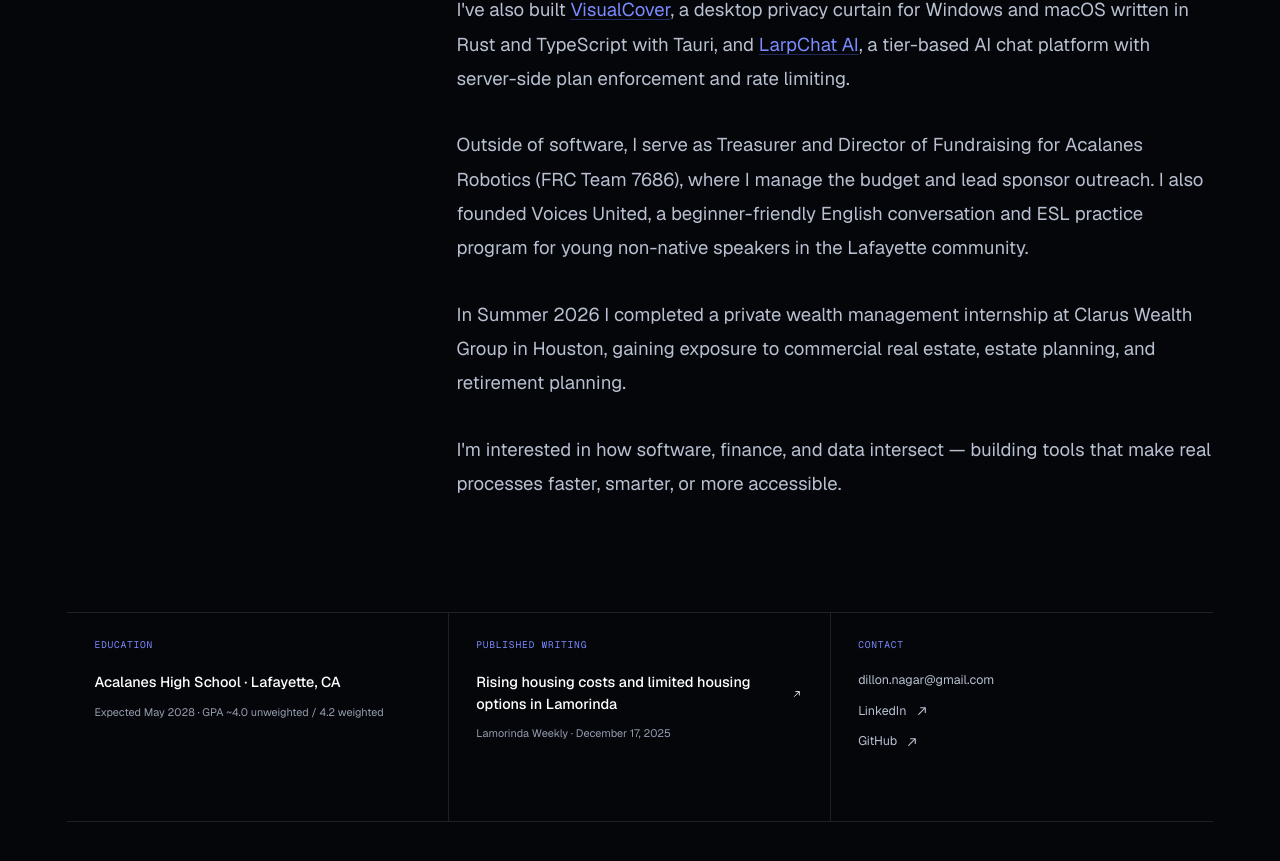
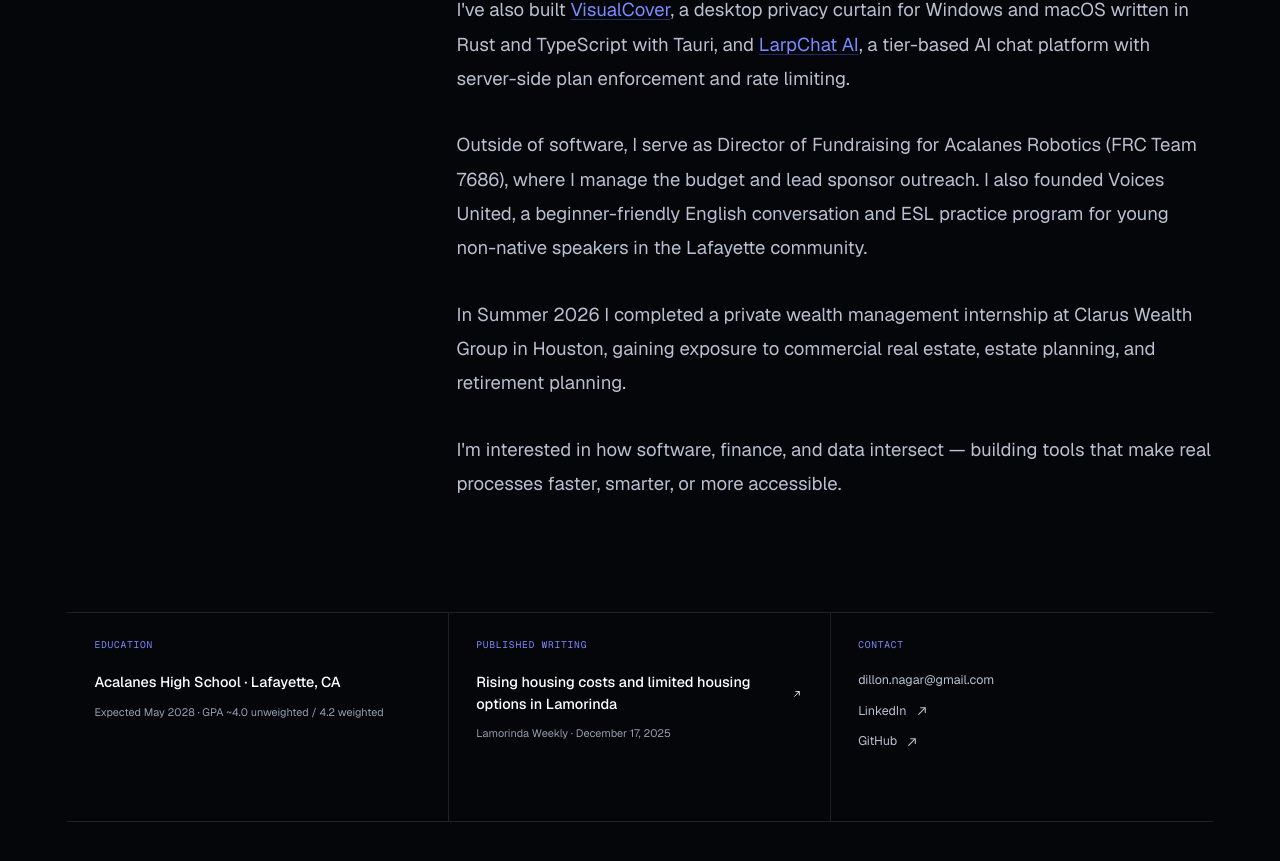
Before and after one commit to Manateek1/dillonnagar.com, a Next.js app: page /about in a window 1280 px wide. Shown: the part 799-1660 px from the top of the page. Built offline with nearby package versions, Linux system fonts and the light colour scheme.

Commit message:
Fix portfolio animation and robotics copy

```diff
--- a/app/about/page.tsx
+++ b/app/about/page.tsx
@@ -46,7 +46,7 @@ export default function AboutPage() {
           , a tier-based AI chat platform with server-side plan enforcement and rate limiting.
         </p>
         <p>
-          Outside of software, I serve as Treasurer and Director of Fundraising for Acalanes
+          Outside of software, I serve as Director of Fundraising for Acalanes
           Robotics (FRC Team 7686), where I manage the budget and lead sponsor outreach. I also
           founded Voices United, a beginner-friendly English conversation and ESL practice program
           for young non-native speakers in the Lafayette community.
--- a/app/globals.css
+++ b/app/globals.css
@@ -301,7 +301,6 @@ button, a { -webkit-tap-highlight-color: transparent; }
 .project-index-card { min-height: 29rem; }
 .project-index-card .tilt-surface { display: flex; flex-direction: column; overflow: hidden; padding: clamp(1.5rem, 3vw, 2.5rem); border: 1px solid var(--line); border-radius: 0.65rem; background: linear-gradient(145deg, rgba(15, 18, 28, 0.75), rgba(7, 9, 14, 0.82)); }
 .project-index-card:hover .tilt-surface { border-color: rgba(var(--signal-rgb), 0.48); box-shadow: 0 2rem 5rem rgba(0, 0, 0, 0.3), 0 0 2rem rgba(var(--signal-rgb), 0.07); }
-.project-card-number { position: absolute; z-index: 1; top: 1.25rem; right: 1.5rem; color: rgba(184, 192, 208, 0.1); font: 4rem/1 var(--font-geist-mono); }
 .project-card-heading, .project-card-description, .project-card-stack, .project-card-actions { position: relative; z-index: 2; }
 .project-card-heading { display: flex; align-items: flex-start; justify-content: space-between; gap: 1rem; }
 .project-card-heading h3 { font-size: clamp(1.5rem, 3vw, 2.45rem); font-weight: 600; letter-spacing: -0.045em; }
--- a/components/home/ExperienceMap.tsx
+++ b/components/home/ExperienceMap.tsx
@@ -20,7 +20,7 @@ const lanes = [
   {
     category: "Leadership",
     items: [
-      "Treasurer & Fundraising Director — Acalanes Robotics FRC 7686",
+      "Fundraising Director — Acalanes Robotics FRC 7686",
       "Founder & Organizer — Voices United",
     ],
   },
--- a/components/projects/ProjectCard.tsx
+++ b/components/projects/ProjectCard.tsx
@@ -7,7 +7,6 @@ export default function ProjectCard({ project }: { project: Project }) {
   return (
     <article className="project-index-card" data-tilt data-reveal>
       <div className="tilt-surface">
-      <div className="project-card-number" aria-hidden="true">{project.slug.slice(0, 2).toUpperCase()}</div>
       <div className="project-card-heading">
         <div>
           <h3>{project.name}</h3>
--- a/components/projects/ProjectRunway.tsx
+++ b/components/projects/ProjectRunway.tsx
@@ -51,7 +51,6 @@ export default function ProjectRunway({ projects }: { projects: Project[] }) {
             data-tilt
             aria-current={depth === 0 ? "true" : undefined}
             tabIndex={0}
-            onPointerEnter={() => setActiveIndex(index)}
             onFocusCapture={() => setActiveIndex(index)}
             onClick={(event) => {
               if (!(event.target as Element).closest("a")) setActiveIndex(index);
--- a/data/experience.ts
+++ b/data/experience.ts
@@ -61,7 +61,7 @@ export const experience: ExperienceItem[] = [
 
 export const leadership: ExperienceItem[] = [
   {
-    title: "Treasurer & Director of Fundraising",
+    title: "Director of Fundraising",
     org: "Acalanes Robotics / FRC Team 7686",
     period: "2024 – Present",
     type: "leadership",
```
